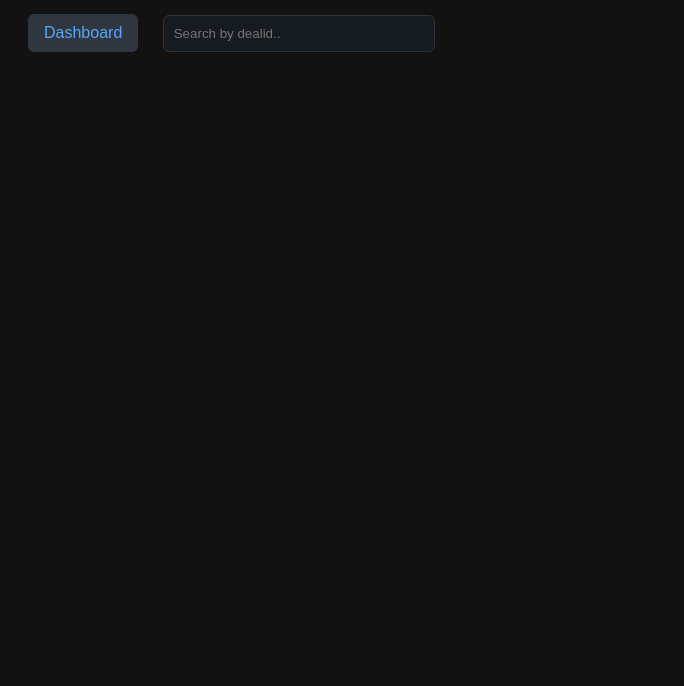
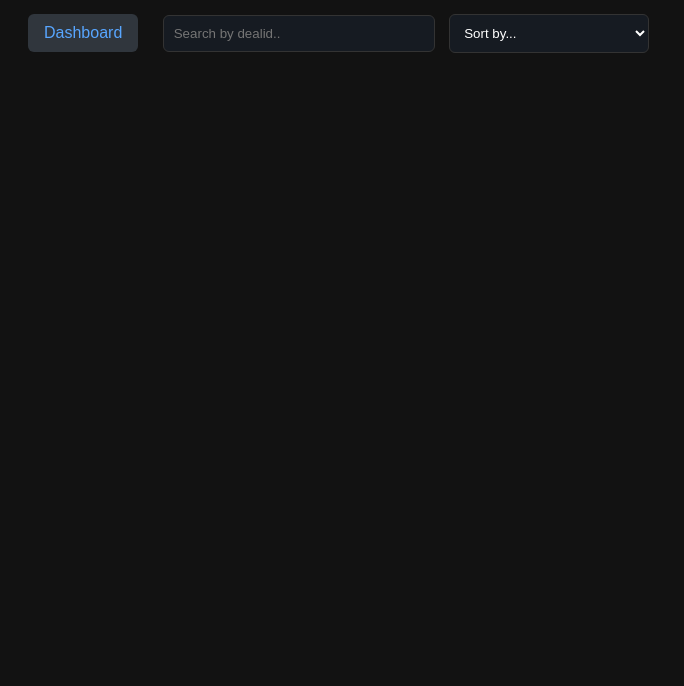
Before and after one commit to Maheedhar-rao/microservice-4, a website: page index.html in a window 1280 px wide. Shown: the part 114-800 px from the top of the page, without its empty margins (0-684 px from the left). Drawn offline with Linux system fonts and the light colour scheme; no server answers.

Commit message:
Update index.html
added a filter to sort deals

```diff
--- a/index.html
+++ b/index.html
@@ -6,14 +6,23 @@
   <link rel="stylesheet" href="styles.css" />
 </head>
 <body>
-   <div class="logo-container">
+  <div class="logo-container">
     <img src="logo.png" alt="Croc CRM Logo" class="logo" />
-  <h1>Deals Submitted</h1>
-    </div>
-   <div style="margin-bottom: 20px;">
+    <h1>Deals Submitted</h1>
+  </div>
+
+  <div style="margin-bottom: 20px;">
     <a href="https://login.croccrm.com/dashboard.html" class="back-btn">Dashboard</a>
     <input type="text" id="searchInput" placeholder="Search by dealid.." oninput="filterDeals()" />
+    <select id="sortSelect" onchange="applySort()" style="margin-left: 10px; padding: 10px; background: #161b22; color: white; border-radius: 6px; border: 1px solid #333;">
+      <option value="">Sort by...</option>
+      <option value="dealid">Deal ID</option>
+      <option value="submission_id">Submission ID</option>
+      <option value="created_at">Submission Date (Newest)</option>
+      <option value="status">Status</option>
+    </select>
   </div>
+
   <div id="deals-container" class="grid"></div>
 
   <script src="dashboard.js"></script>
```
